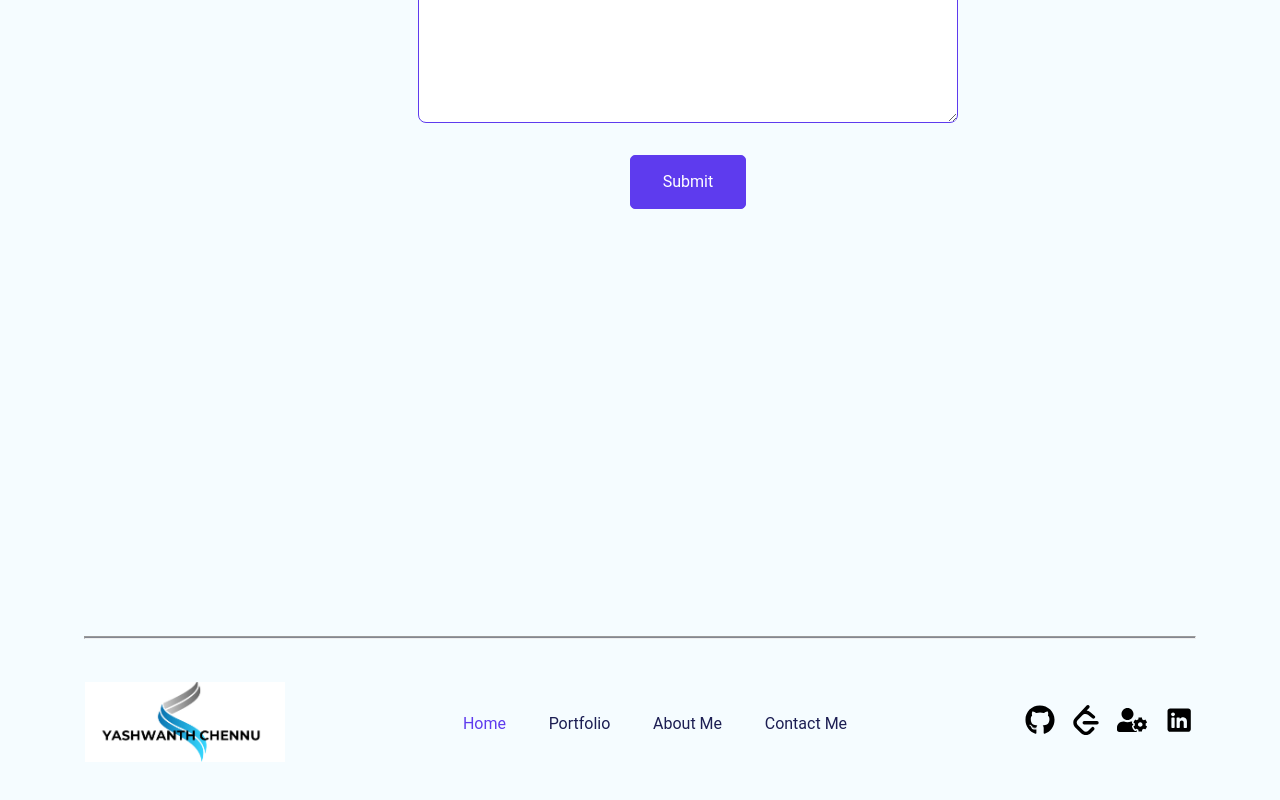
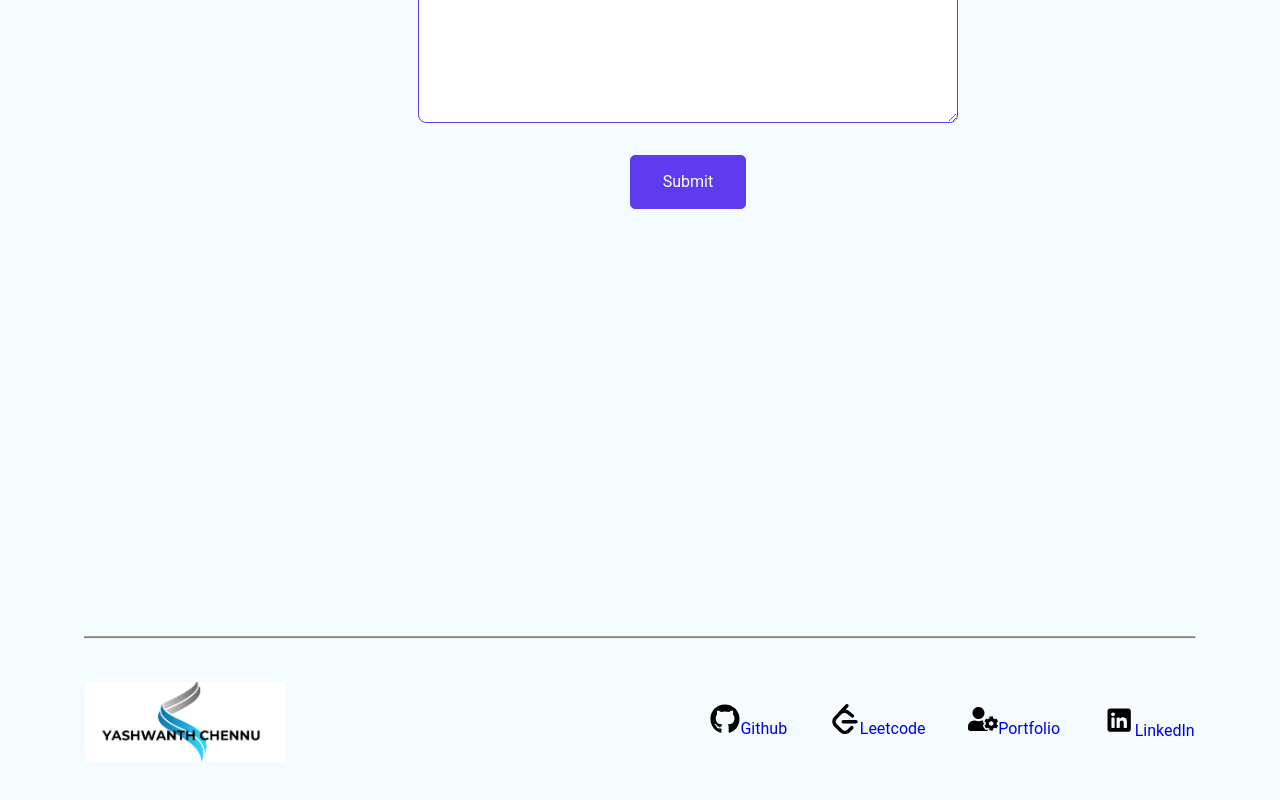
Before and after one commit to yashwanth1011/YCPortfolio, a React (Vite) app: page / in a window 1280 px wide. Shown: the part 5508-6308 px from the top of the page. Built offline with nearby package versions, Linux system fonts and the light colour scheme.

Commit message:
Making it responsive

```diff
--- a/src/App.css
+++ b/src/App.css
@@ -789,7 +789,10 @@ input[type="checkbox"] {
     transform: rotate(-45deg) translate(0.45rem, -0.1875rem);
   }
   .portfolio--section--container {
-    grid-template-columns: repeat(2, 1fr); /* Two columns on tablets or small screens */
+    grid-template-columns: repeat(1, 1fr); /* Two columns on tablets or small screens */
+  }
+  .FS--section--container {
+    grid-template-columns: repeat(1, 1fr); /* Two columns on tablets or small screens */
   }
 }
 
--- a/src/Pages/Home/Footer.jsx
+++ b/src/Pages/Home/Footer.jsx
@@ -10,9 +10,10 @@ function Footer() {
       <hr className="divider" />
       <div className="footer--link--container">
         <div>
-          <img src="./img/MainLogo.jpg" alt="Logoipsum" width={200} height={80}/>
+          <img src="./img/MainLogo.jpg" alt="Logoipsum" width={200} height={80} />
+
         </div>
-        <div className="footer--items">
+        {/* <div className="footer--items">
           <ul>
             <li>
               <Link
@@ -25,19 +26,6 @@ function Footer() {
                 className="text-md"
               >
                 Home
-              </Link>
-            </li>
-            <li>
-              <Link
-                activeClass="navbar--active-content"
-                spy={true}
-                smooth={true}
-                offset={-70}
-                duration={500}
-                to="MyPortfolio"
-                className="text-md"
-              >
-                Portfolio
               </Link>
             </li>
             <li>
@@ -60,6 +48,49 @@ function Footer() {
                 smooth={true}
                 offset={-70}
                 duration={500}
+                to="MyPortfolio"
+                className="text-md"
+              >
+                Full Stack Projects
+              </Link>
+
+            </li>
+            <li>
+              <Link
+                activeClass="navbar--active-content"
+                spy={true}
+                smooth={true}
+                offset={-70}
+                duration={500}
+                to="MyPortfolio"
+                className="text-md"
+              >
+                ML Projects
+              </Link>
+
+            </li>
+            <li>
+              <Link
+                activeClass="navbar--active-content"
+                spy={true}
+                smooth={true}
+                offset={-70}
+                duration={500}
+                to="MyPortfolio"
+                className="text-md"
+              >
+                Mini Projects
+              </Link>
+
+            </li>
+
+            <li>
+              <Link
+                activeClass="navbar--active-content"
+                spy={true}
+                smooth={true}
+                offset={-70}
+                duration={500}
                 to="Contact"
                 className="text-md"
               >
@@ -68,8 +99,8 @@ function Footer() {
             </li>
 
           </ul>
-        </div>
-        <div className="footer--social--icon">
+        </div> */}
+        <div className="footer--items">
           <ul>
             <li>
               <a
@@ -78,7 +109,8 @@ function Footer() {
                 target="_blank"
                 rel="noreferrer"
               >
-               <FaGithub size={30} color="black"/>
+                <FaGithub size={30} color="black" />
+                Github
               </a>
             </li>
             <li>
@@ -88,7 +120,8 @@ function Footer() {
                 target="_blank"
                 rel="noreferrer"
               >
-               <SiLeetcode size={30} color="black"/>
+                <SiLeetcode size={30} color="black" />
+                Leetcode
               </a>
             </li>
             <li>
@@ -98,7 +131,8 @@ function Footer() {
                 target="_blank"
                 rel="noreferrer"
               >
-                <FaUserCog size={30} color="black"/>
+                <FaUserCog size={30} color="black" />
+                Portfolio
               </a>
             </li>
             <li>
@@ -122,6 +156,7 @@ function Footer() {
                     fill="black"
                   />
                 </svg>
+                LinkedIn
               </a>
             </li>
           </ul>
```
